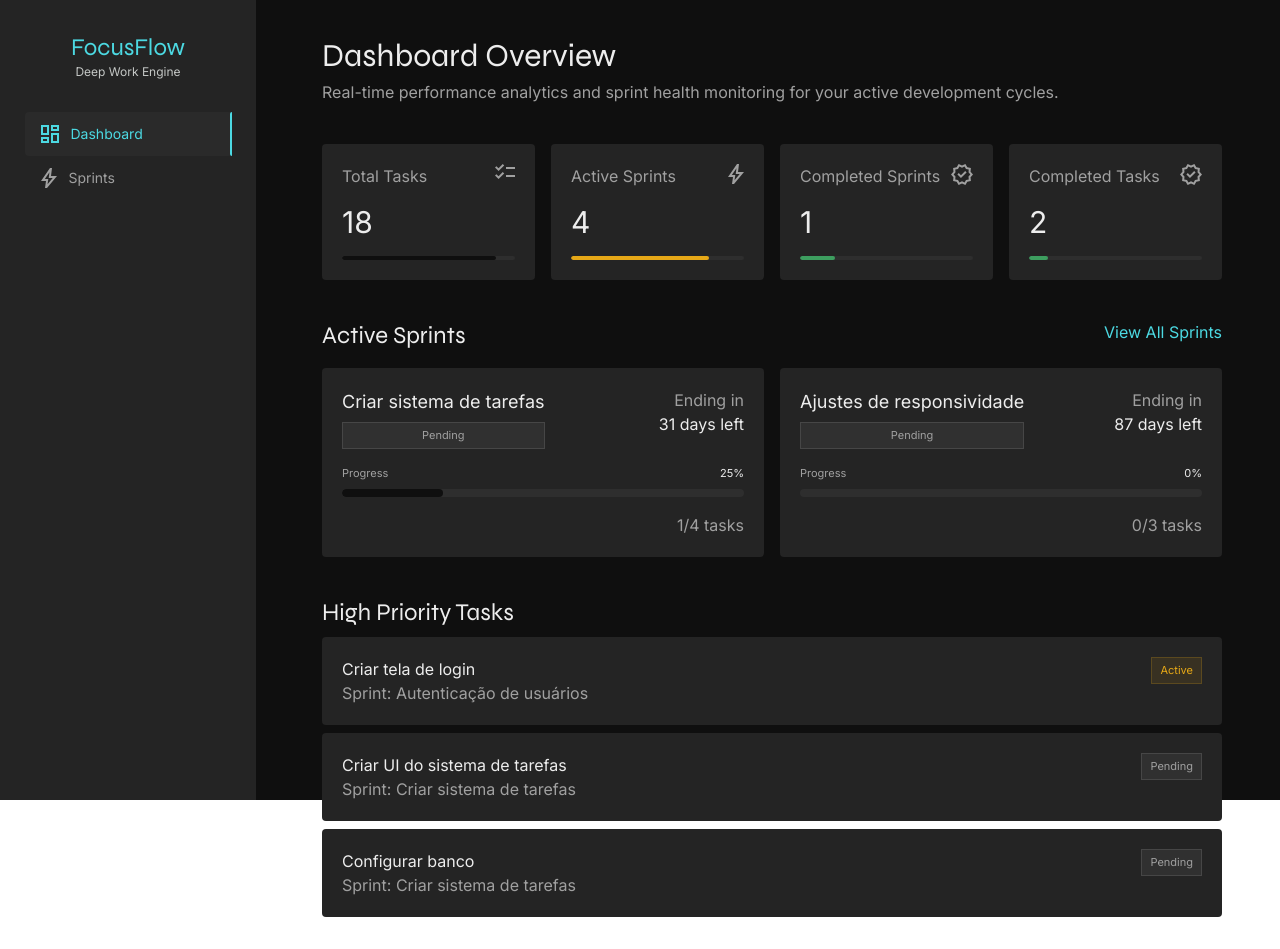
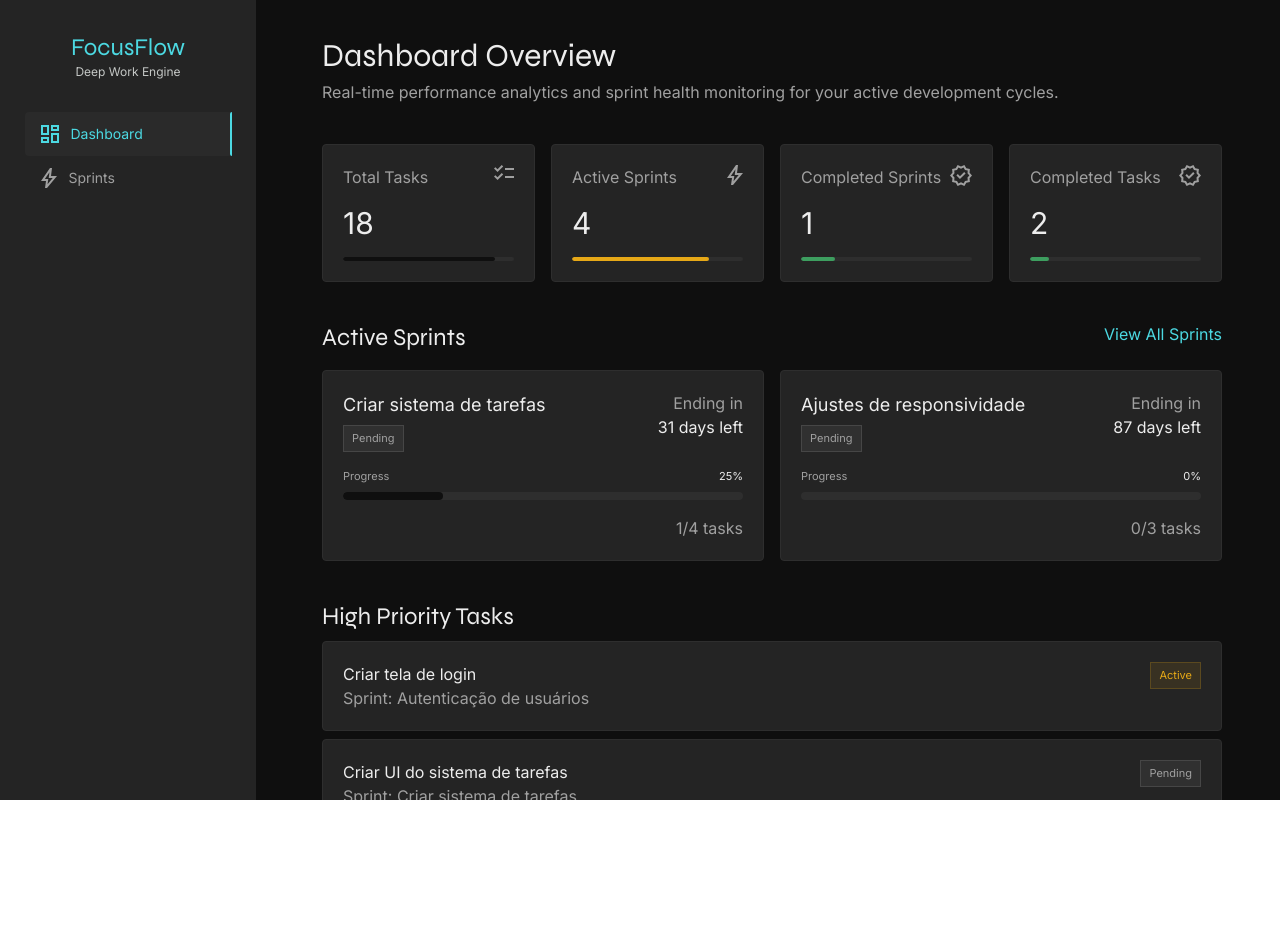
Before and after one commit to JoaoGustavo-dev/focusflow, a React (Vite) app: page / in a window 1280 px wide. After the commit the page ends 800 px from the top, so only its background shows below. Built offline with nearby package versions, Linux system fonts and the light colour scheme; data requests are answered from the project's data file.

Commit message:
fix: prevent card overflow and improve layout scroll behavior
- Fix flex shrink/stretch causing title overflow in ActiveSprintCard
- Fix Layout to keep sidebar fixed while content scrolls
- Add custom scrollbar styling
- Add border to Card component

```diff
--- a/src/App.css
+++ b/src/App.css
@@ -1,4 +1,13 @@
 @import 'tailwindcss';
+
+.home::-webkit-scrollbar {
+  background-color: transparent;
+  width: 8px;
+}
+.home::-webkit-scrollbar-thumb {
+  background-color: #a0a0a0;
+  border-radius: 16px;
+}
 
 @theme {
   --font-display: 'Syne', 'sans-serif';
--- a/src/components/ActiveSprintCard.jsx
+++ b/src/components/ActiveSprintCard.jsx
@@ -16,11 +16,11 @@ const ActiveSprintCard = ({
   return (
     <Card>
       <div className="flex justify-between">
-        <div className="flex flex-col gap-1.5">
+        <div className="flex min-w-0 flex-col items-start gap-1.5">
           <CardTitle title={title} className="text-main text-lg" />
           <StatusBadge status={status} title={badgeTitle} />
         </div>
-        <div className="flex flex-col items-end">
+        <div className="flex shrink-0 flex-col items-end">
           <p className="text-secondary text-base">Ending in</p>
           <p className="text-main text-base">
             {endDays === 0 ? 'Last day' : `${endDays} days left`}
--- a/src/components/Card.jsx
+++ b/src/components/Card.jsx
@@ -1,6 +1,6 @@
 const Card = ({ children }) => {
   return (
-    <div className="bg-high-surface flex flex-col gap-4 rounded-sm px-5 py-5">
+    <div className="bg-high-surface border-border flex flex-col gap-4 rounded-sm border px-5 py-5">
       {children}
     </div>
   )
--- a/src/layouts/Layout.jsx
+++ b/src/layouts/Layout.jsx
@@ -5,7 +5,7 @@ const Layout = () => {
   return (
     <div className="bg-background grid h-screen w-screen grid-cols-[16rem_1fr] gap-16">
       <Sidebar />
-      <div className="min-w-0 flex-1">
+      <div className="home h-full min-w-0 flex-1 overflow-x-hidden overflow-y-auto">
         <Outlet />
       </div>
     </div>
```
